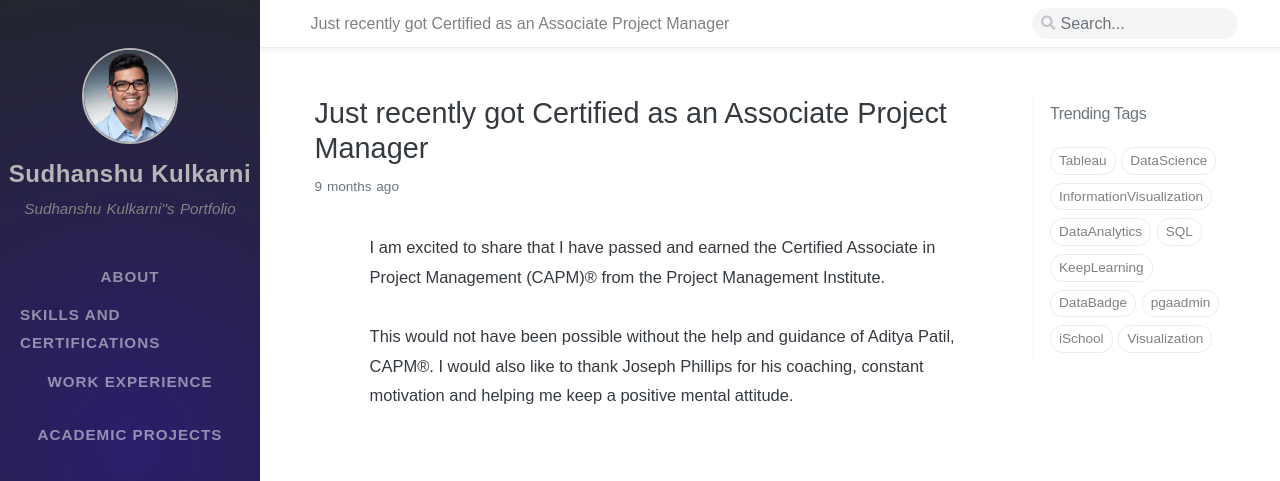
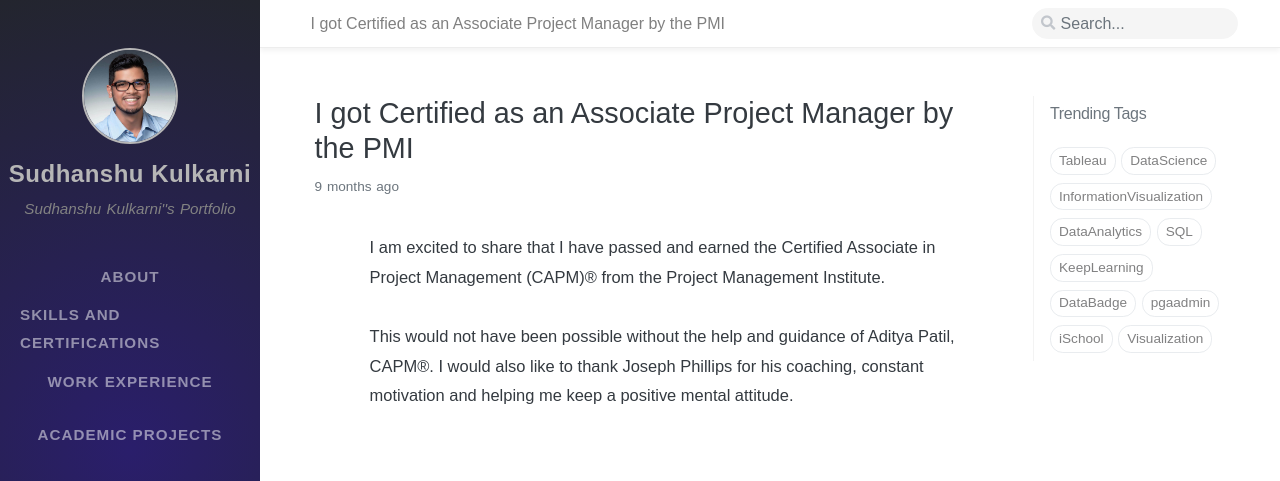
Before and after one commit to skulkarni218/skulkarni218.github.io, a Jekyll site: the page built from _posts/2019-08-16-Just-recently-got-Certified-as-an-Associate-Project-Manager.md, in a window 1280 px wide and 900 px high, cut to the strip 0-481 px from the top of the window. Built offline with Jekyll 4.4.1, drawn with Linux system fonts in a browser that asks for light colours; nearby versions of some CDN libraries; some web fonts are replaced; comment, search, counter and statistics services are not loaded.

Commit message:
Update 2019-08-16-Just-recently-got-Certified-as-an-Associate-Project-Manager.md

```diff
--- a/_posts/2019-08-16-Just-recently-got-Certified-as-an-Associate-Project-Manager.md
+++ b/_posts/2019-08-16-Just-recently-got-Certified-as-an-Associate-Project-Manager.md
@@ -1,5 +1,5 @@
 ---
-title: "Just recently got Certified as an Associate Project Manager"
+title: "I got Certified as an Associate Project Manager by the PMI"
 date: 2019-08-16 11:33:00 -0400
 tags: [ProjectManager, ProjectManagementInstitute, CAPM, ProjectManagement, PMI ]
 ---
```
